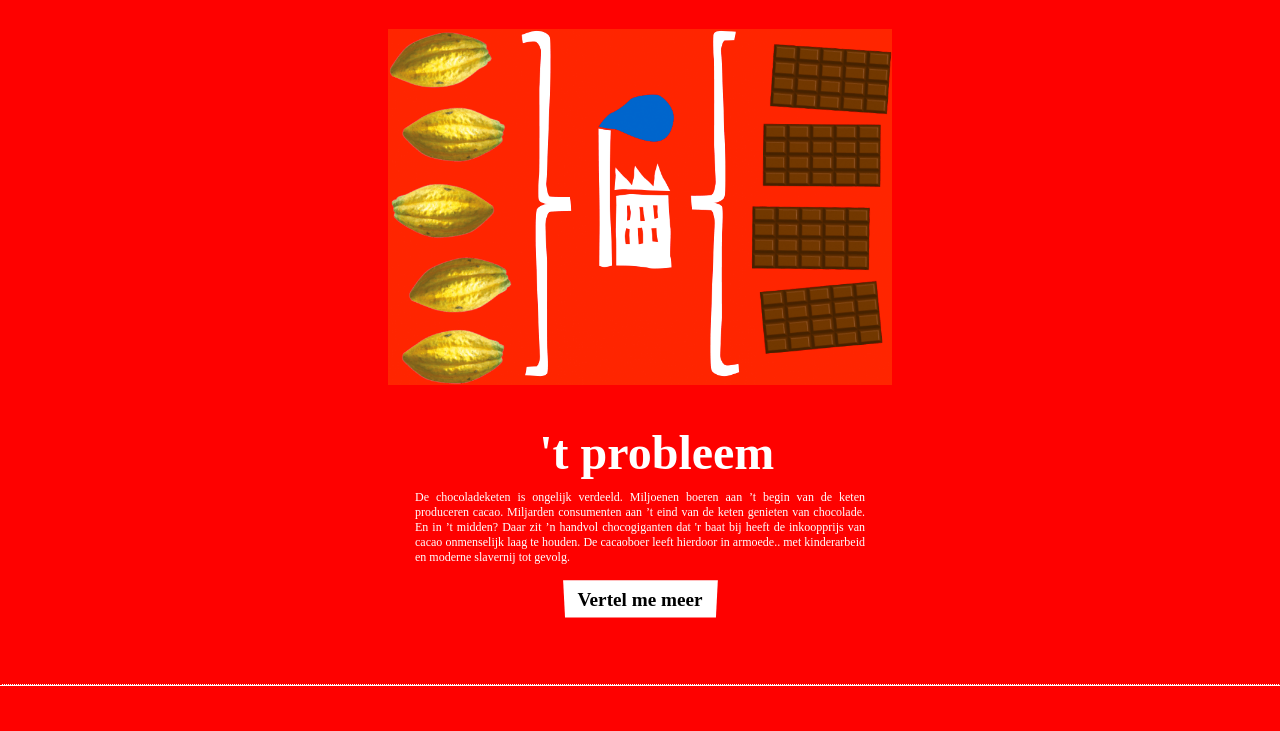
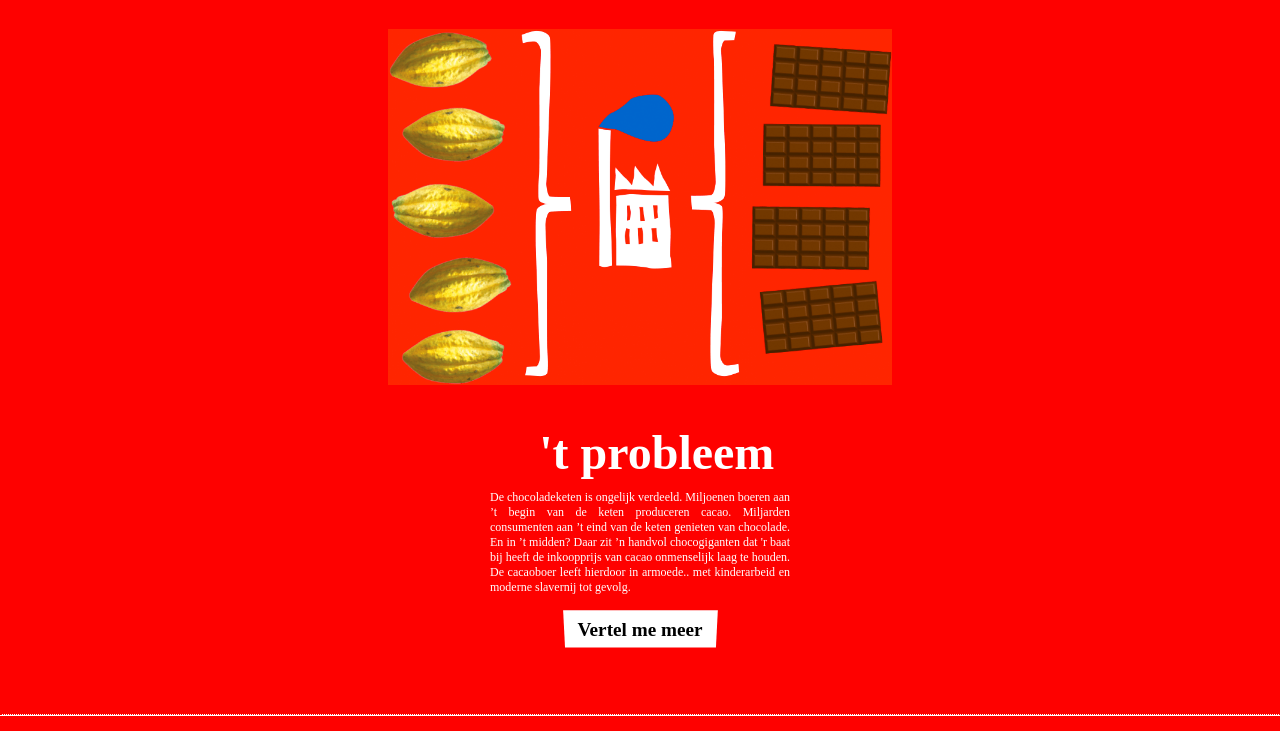
Before and after one commit to esmelindeman/Frontend, a plain HTML site: page index.html in a window 1280 px wide. Shown: the part 916-1647 px from the top of the page. Drawn offline with Linux system fonts and the light colour scheme.

Commit message:
Update missie.css

```diff
--- a/styles/missie.css
+++ b/styles/missie.css
@@ -44,7 +44,7 @@ h3 {
 p {
     text-align: var(--justify-align);
     font-size: var(--font-size);
-    max-width: 450px;
+    max-width: 300px;
 }
 
 /******************
@@ -136,6 +136,7 @@ button {
     font-family: var(--font-family);
     clip-path: var(--clip-path-button-shape);
     cursor: var(--click);
+    color: var(--fifthcolor);
     font-weight: 700;
     border: none;
     font-size: 1.2em;
```
